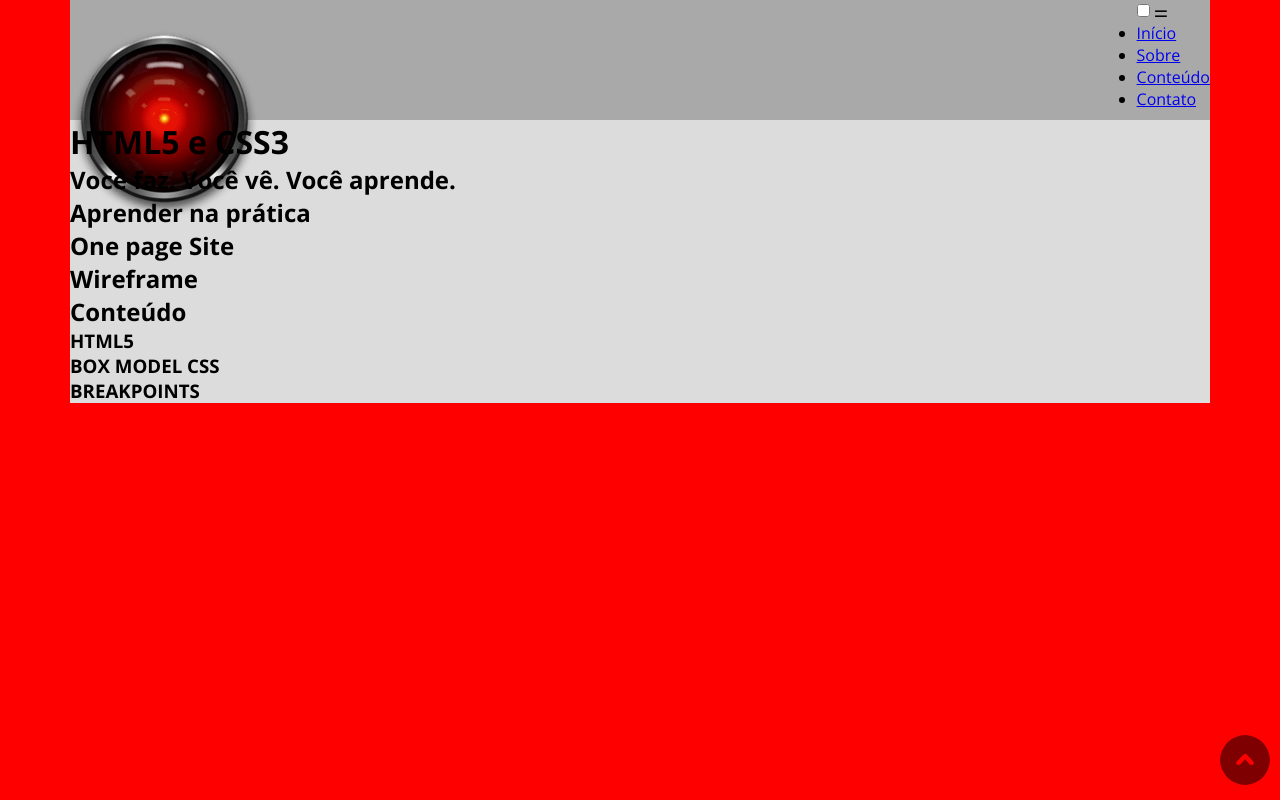
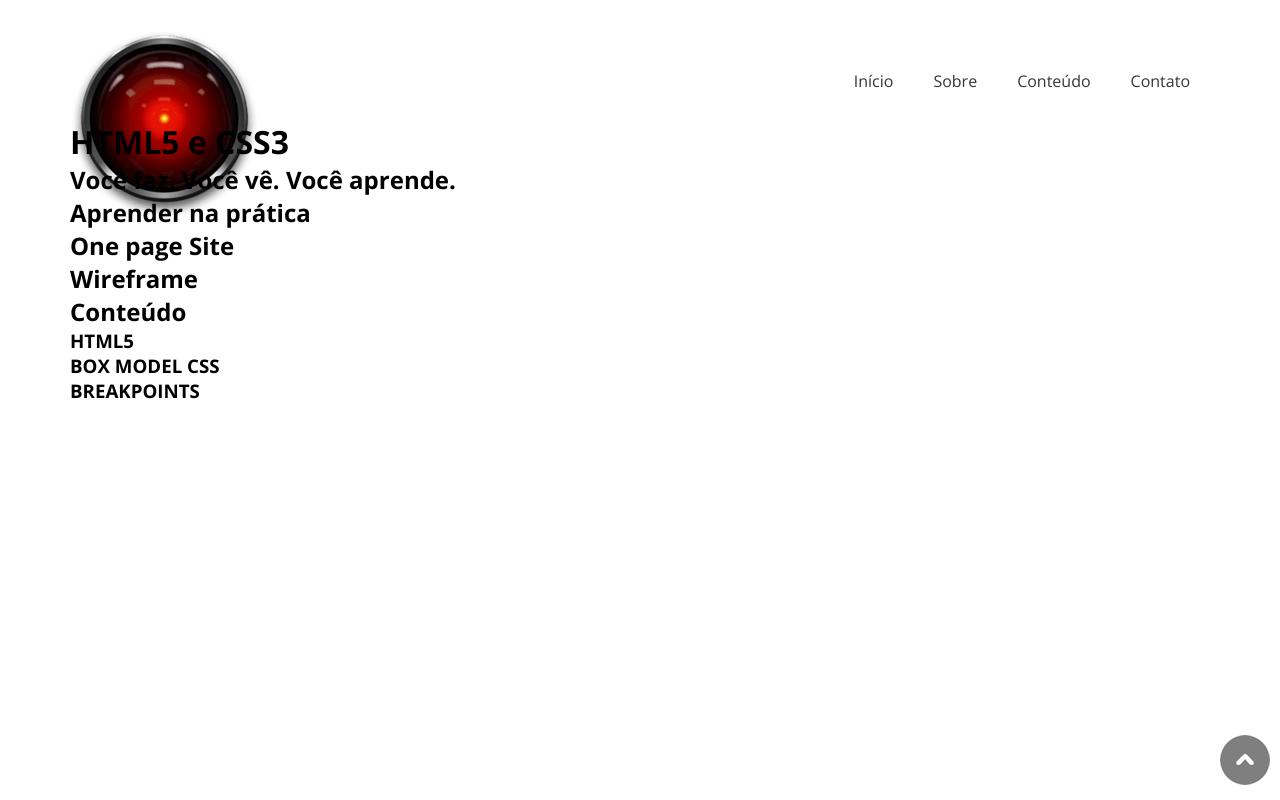
Before and after one commit to renanprado87/one-site, a plain HTML site: page index.html in a window 1280 px wide. Drawn offline with nearby package versions, Linux system fonts and the light colour scheme.

Commit message:
Update style.css

```diff
--- a/style.css
+++ b/style.css
@@ -22,14 +22,12 @@ body{
 /* Layout */
 .Container {
     margin: 0 auto;
-    background-color: #dcdcdc;
 
 }
 
 .Flex{
     display: flex;
     justify-content: space-between;
-    background-color: #a9a9a9;
 }
 
 /* Topo do site */
@@ -39,7 +37,7 @@ body{
     bottom: 10px;
 }
 
-/* Smartphone Potrait */
+/* Smartphone Potrait >>>>>>>>>>>>>>>>>>>>>>>>>>>>>>>>>>>>>>>>>>>>>>>>>>>>>>>*/
 
 /* Cabeçalho */
 header {
@@ -51,44 +49,71 @@ header {
     height: 128px;
 }
 
-/* Smartphone Landscape */
+#check {
+    display: none;
+}
+
+label {
+    font-size: 3em;
+    padding-right: 15px;
+}
+
+nav ul {
+    list-style: none;
+    background-color: #343538;
+    height: 100vh;
+    position: fixed;
+    top: 60px;
+    right: -100%;
+    width: 100%;
+    transition: all 0.5s;
+}
+
+#check:checked ~ ul {
+    right: 0;
+}
+
+nav ul li {
+    padding: 20px;
+    border-bottom: 1px solid #a9a9a9;
+}
+
+nav ul li a {
+    text-decoration: none;
+    color: #fff;
+}
+
+/* Smartphone Landscape >>>>>>>>>>>>>>>>>>>>>>>>>>>>>>>>>>>>>>>>>>>>>>>>>>>>>*/
 @media (min-width: 576px){
-    body{
-        background-color: #0ff;
-    }
+
     /* Layout */
     .Container {
         max-width: 540px;
     }
 }
 
-/* Tablet Portrait */
+/* Tablet Portrait  >>>>>>>>>>>>>>>>>>>>>>>>>>>>>>>>>>>>>>>>>>>>>>>>>>>>>>>>>>*/
 @media (min-width: 768px){
-    body{
-        background-color: #ff0;
-    }
+
     /* Layout */
     .Container {
         max-width: 720px;
     }
 }
 
-/* Tablet Landscape */
+/* Tablet Landscape >>>>>>>>>>>>>>>>>>>>>>>>>>>>>>>>>>>>>>>>>>>>>>>>>>>>>>>>>>>*/
 @media (min-width: 992px){
-    body{
-        background-color: #f60;
-    }
+
     /* Layout */
     .Container {
         max-width: 960px;
     }
 }
 
-/* PC */
+/* PC
+>>>>>>>>>>>>>>>>>>>>>>>>>>>>>>>>>>>>>>>>>>>>>>>>>>>>>>>>>>>>>>>>>>>>>>>>>>>>>>>*/
 @media (min-width: 1200px){
-    body{
-        background-color: #f00;
-    }
+
     /* Layout */
     .Container {
         max-width: 1140px;
@@ -103,4 +128,28 @@ header {
         height: 189px;
         margin-top: 30px;
     }
+
+    label {
+        display: none;
+    }
+
+    nav ul {
+        position: static;
+        height: auto;
+        background-color: transparent;
+    }
+
+    nav ul li {
+        float: left;
+        border: 0;
+        margin-top: 50px;
+    }
+
+    nav ul li a {
+        color: #343538;
+    }
+
+    nav ul li a:hover {
+       color: #c00000;
+    }
 }
```
